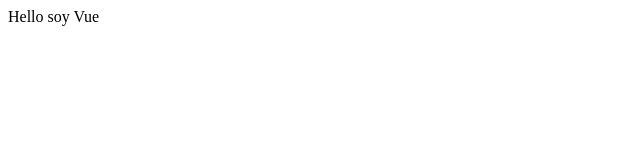
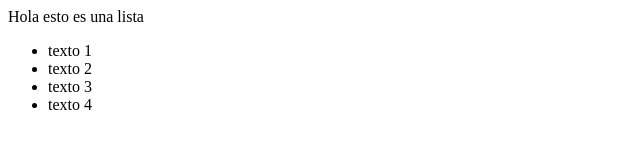
Before and after one commit to albertrodriguez14/practicas-vue, a plain HTML site: page index.html in a window 1280 px wide. Shown: the whole page, without its empty margins (0-640 px from the left). Drawn offline with nearby package versions, Linux system fonts and the light colour scheme.

Commit message:
lista
creacion y recorrido

```diff
--- a/index.html
+++ b/index.html
@@ -13,8 +13,13 @@
 <body>
 
 
-    <div class="app"> {{ nombre }} </div>
+    <div class="app"> {{ Title }}
 
+        <ul>
+            <li v-for=' listas in  Lista '> {{ listas.nombre }} </li>
+        </ul>
+
+    </div>
 
 
     <script src="https://cdn.jsdelivr.net/npm/vue/dist/vue.js"></script>
@@ -25,7 +30,16 @@
             el: '.app',
             data: {
 
-                nombre: "Hello soy Vue"
+                Title: "Hola esto es una lista",
+
+                Lista: [
+                    { nombre: "texto 1" },
+                    { nombre: "texto 2" },
+                    { nombre: "texto 3" },
+                    { nombre: "texto 4" }
+                ]
+
+
             }
 
 
```
